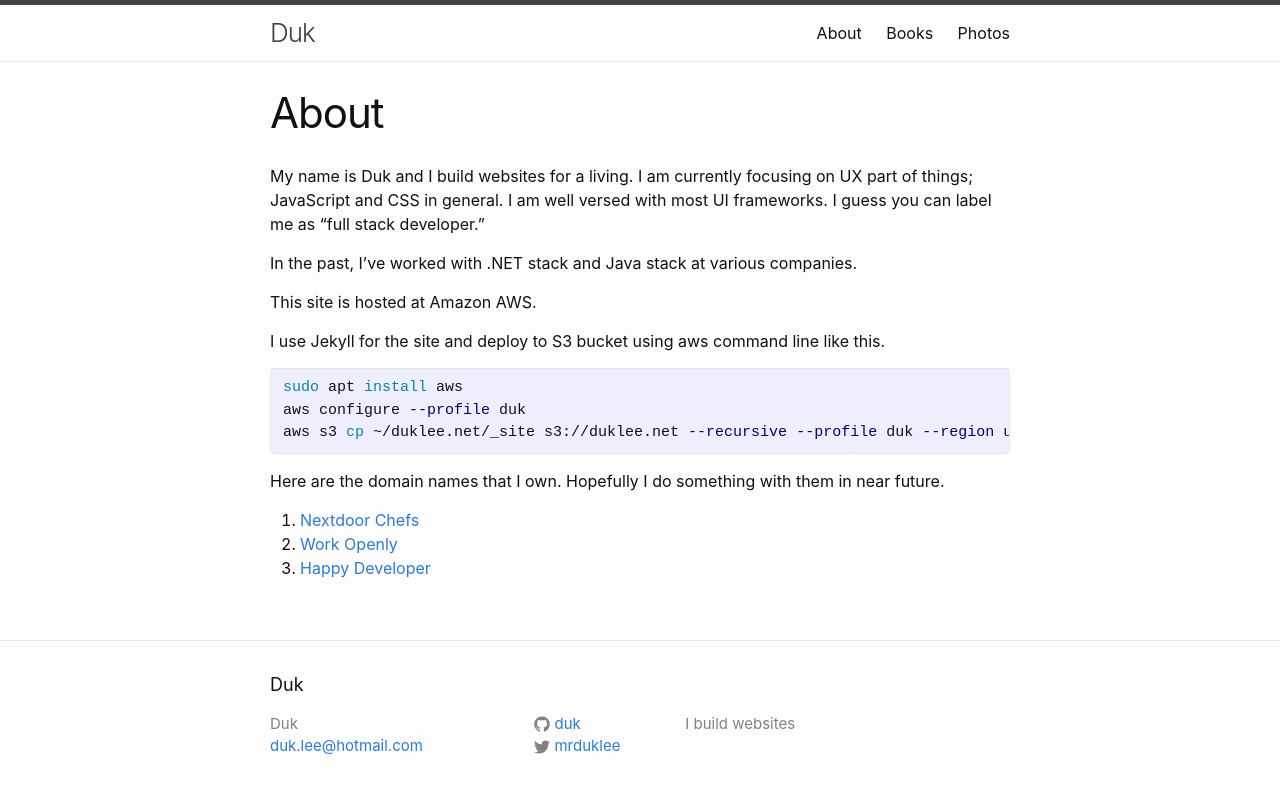
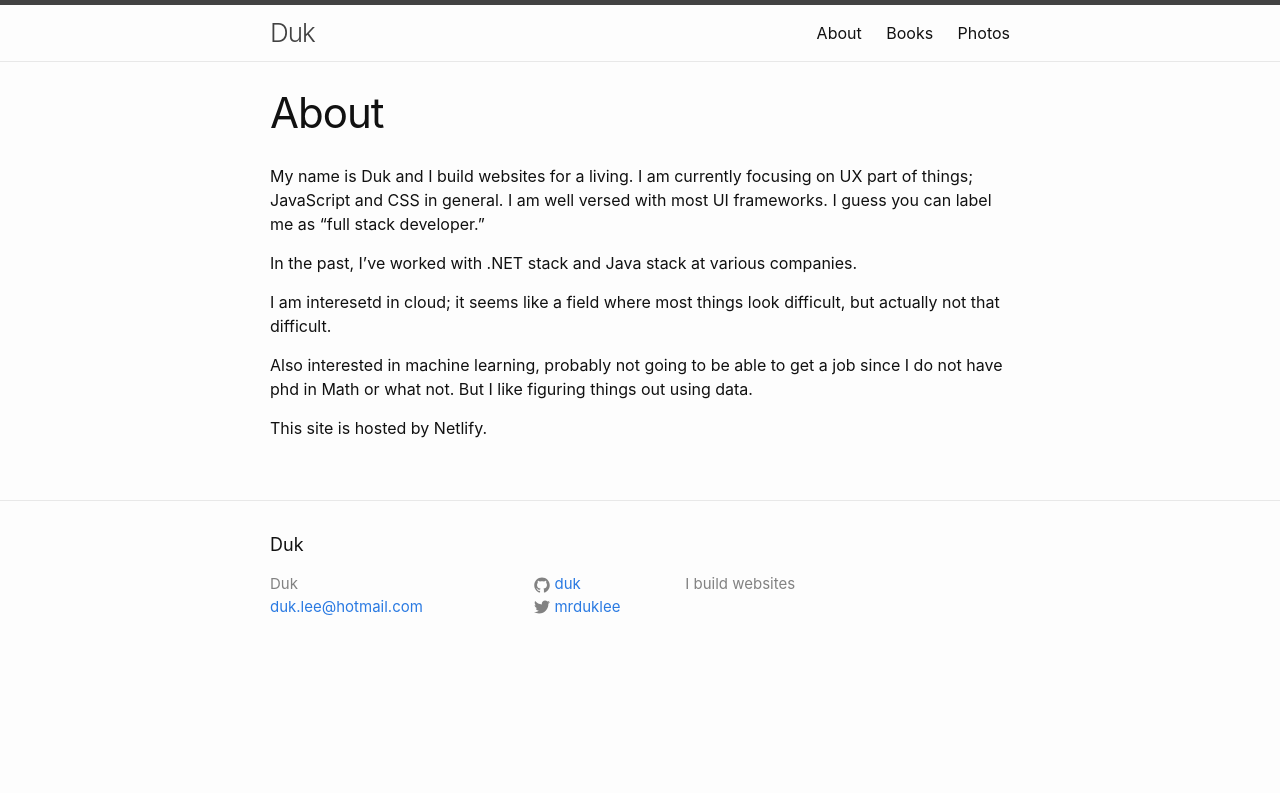
Before and after one commit to duk/dukleenet, a Jekyll site: the page built from about.md, in a window 1280 px wide. Shown: the top 793 px of the page. Built offline with Jekyll 4.4.1, drawn with Linux system fonts in a browser that asks for light colours.

Commit message:
about me updated

```diff
--- a/about.md
+++ b/about.md
@@ -9,18 +9,8 @@ most UI frameworks. I guess you can label me as "full stack developer."
 
 In the past, I've worked with .NET stack and Java stack at various companies.
 
-This site is hosted at Amazon AWS.
+I am interesetd in cloud; it seems like a field where most things look difficult, but actually not that difficult.
 
-I use Jekyll for the site and deploy to S3 bucket using aws command line like this.
+Also interested in machine learning, probably not going to be able to get a job since I do not have phd in Math or what not. But I like figuring things out using data.
 
-{% highlight shell %}
-sudo apt install aws
-aws configure --profile duk
-aws s3 cp ~/duklee.net/_site s3://duklee.net --recursive --profile duk --region us-west-1
-{% endhighlight %}
-
-Here are the domain names that I own. Hopefully I do something with them in near future.
-
-1. [Nextdoor Chefs](https://nextdoorchefs.com)
-2. [Work Openly](https://workopenly.com)
-3. [Happy Developer](https://happydeveloper.com)
+This site is hosted by Netlify.
```
